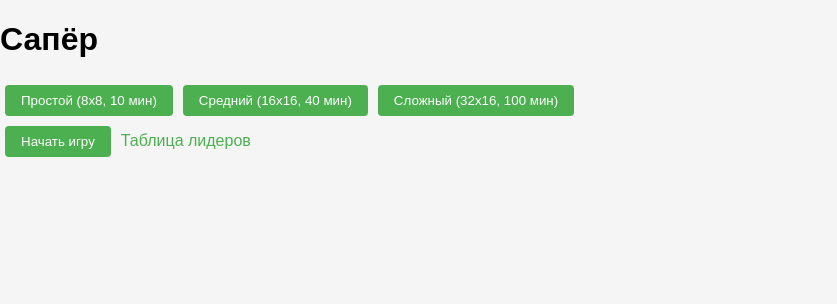
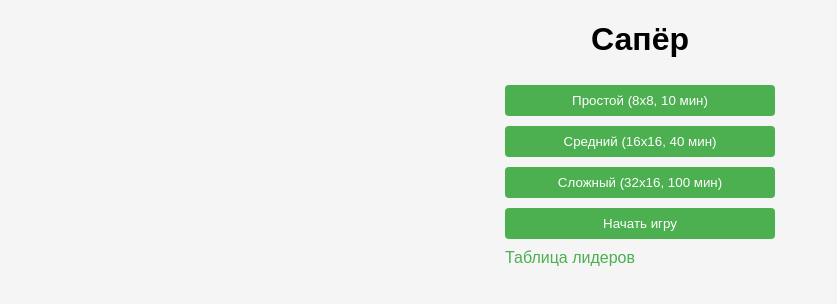
Before and after one commit to cactuscake/minesweeper_vue, a Vue app: page / in a window 1280 px wide. Shown: the top 304 px of the page, without its empty margins (0-837 px from the left). Built offline with nearby package versions, Linux system fonts and the light colour scheme.

Commit message:
edit styles

```diff
--- a/src/components/GameBoard.vue
+++ b/src/components/GameBoard.vue
@@ -1,7 +1,6 @@
 <template>
     <div class="game-container">
       <div class="game-header">
-        <div class="mines-counter">{{ minesLeft }}</div>
         <button class="restart-btn" @click="restartGame">↻</button>
         <Timer :isRunning="isGameRunning" @time-update="updateTime" />
         <router-link to="/">Настройки</router-link>
@@ -39,6 +38,8 @@
           </div>
         </div>
       </div>
+
+      <div class="mines-counter">{{ minesLeft }}</div>
 
       <div v-if="gameOver" class="game-over">
         <h2>{{ gameWon ? 'Победа!' : 'Поражение!' }}</h2>
@@ -150,7 +151,7 @@
       return
     }
 
-    // Рекурсивное открытие пустых клеток
+    // Открытие пустых клеток
     const reveal = (r, c) => {
       if (r < 0 || r >= store.boardSize.rows || c < 0 || c >= store.boardSize.cols ||
           board.value[r][c].isRevealed || board.value[r][c].flag === 'flag') {
@@ -367,5 +368,6 @@
     font-size: 20px;
     padding: 5px 10px;
     cursor: pointer;
+    margin-right: 50px;
   }
   </style>
--- a/src/components/GameLeaderboard.vue
+++ b/src/components/GameLeaderboard.vue
@@ -104,4 +104,8 @@
     background-color: #4CAF50;
     color: white;
   }
+
+  button:focus {
+    background-color: gray;
+  }
   </style>
--- a/src/components/GameSettings.vue
+++ b/src/components/GameSettings.vue
@@ -1,12 +1,12 @@
 <template>
     <div class="settings-container">
-      <h1>Сапёр</h1>
+      <h1 class="settings-h1">Сапёр</h1>
       <div class="difficulty-options">
         <button @click="setDifficulty('easy')">Простой (8x8, 10 мин)</button>
         <button @click="setDifficulty('medium')">Средний (16x16, 40 мин)</button>
         <button @click="setDifficulty('hard')">Сложный (32x16, 100 мин)</button>
       </div>
-      <button @click="startGame">Начать игру</button>
+      <button class="settings-button" @click="startGame">Начать игру</button>
       <router-link to="/leaderboard">Таблица лидеров</router-link>
     </div>
   </template>
@@ -26,3 +26,25 @@
     router.push('/game')
   }
   </script>
+
+<style scoped>
+  .settings-h1 {
+    text-align: center;
+  }
+
+  .settings-container {
+    display: flex;
+    flex-direction: column;
+    max-width: 280px;
+    margin: auto;
+  }
+
+  .difficulty-options {
+    display: flex;
+    flex-direction: column;
+  }
+
+  button:focus {
+    background-color: gray;
+  }
+</style>
```
